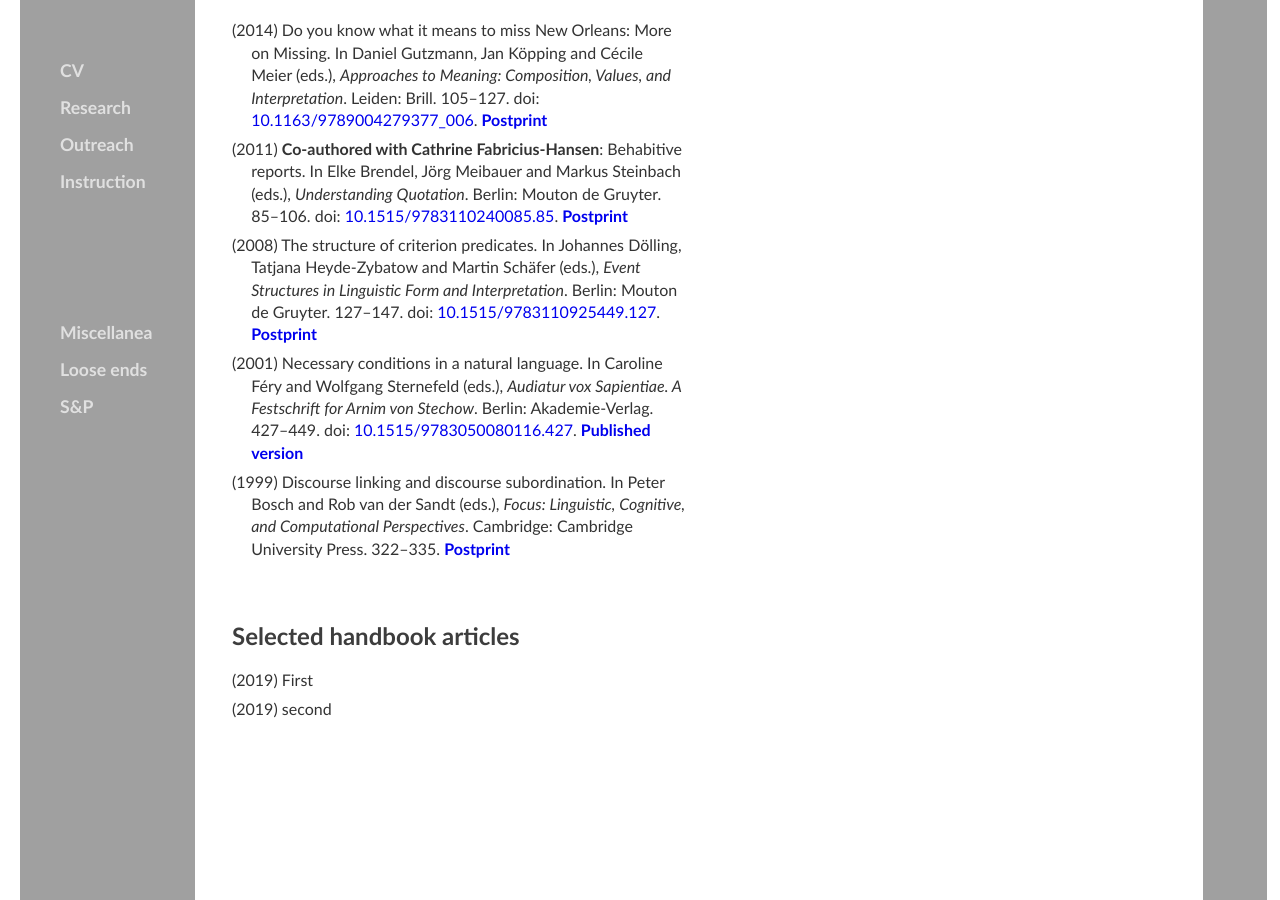
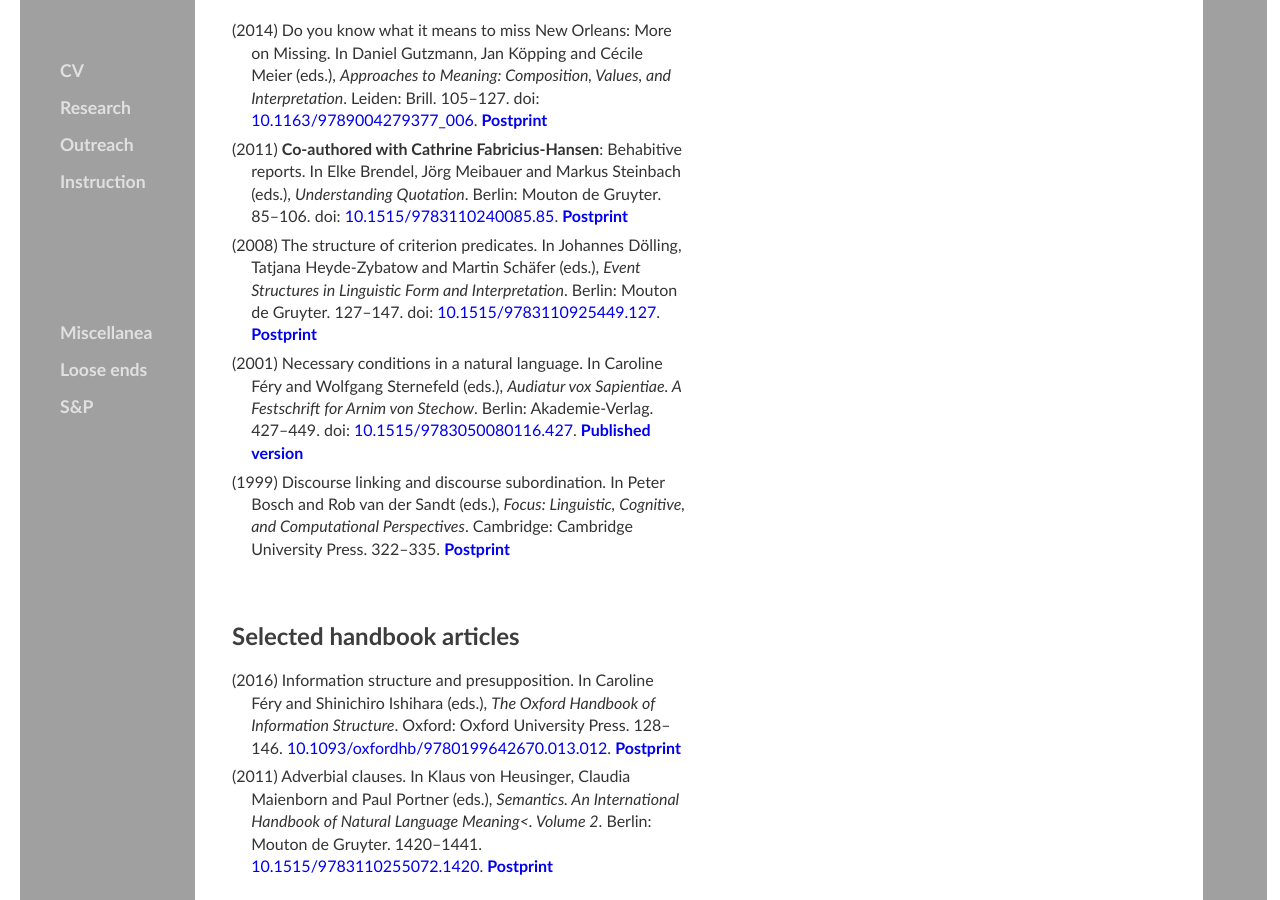
Before and after one commit to kjelljs/kjelljs.github.io, a Jekyll site: the page built from research/index.html, in a window 1280 px wide and 900 px high, scrolled down 1639 px. Built offline with Jekyll 4.4.1, drawn with Linux system fonts in a browser that asks for light colours.

Commit message:
Update index.html

```diff
--- a/research/index.html
+++ b/research/index.html
@@ -53,8 +53,8 @@ figcaption {
 </br>
     <h2 id="hand">Selected handbook articles</h2>
 	    <ul id="pubs">
-		    <li>(2019) First </li>
-		    <li>(2019) second </li>
+		    <li>(2016) Information structure and presupposition. In Caroline Féry and Shinichiro Ishihara (eds.), <i>The Oxford Handbook of Information Structure</i>. Oxford: Oxford University Press. 128–146. <a href="https://doi.org/10.1093/oxfordhb/9780199642670.013.012">10.1093/oxfordhb/9780199642670.013.012</a>. <a href="/pdf/ouphis7.pdf"><b>Postprint</b></a></li>
+		    <li>(2011) Adverbial clauses. In Klaus von Heusinger, Claudia Maienborn and Paul Portner (eds.), <i>Semantics. An International Handbook of Natural Language Meaning<. Volume 2</i>. Berlin: Mouton de Gruyter. 1420–1441. <a href="https://doi.org/10.1515/9783110255072.1420">10.1515/9783110255072.1420</a>. <a href="/pdf/HandSem.pdf"><b>Postprint</b></a></li>
     </ul>
 </div>
 <div class="right">
```
